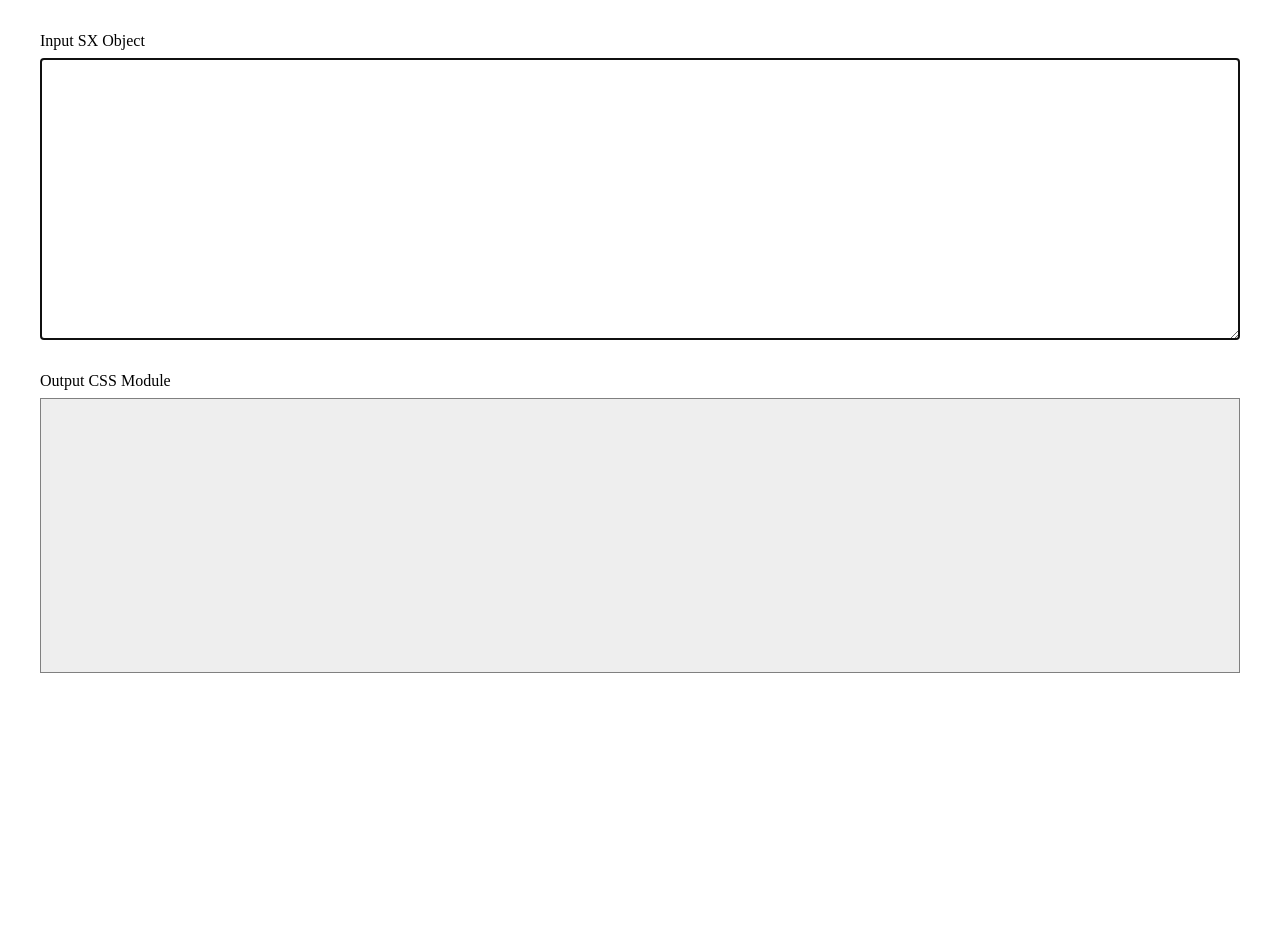
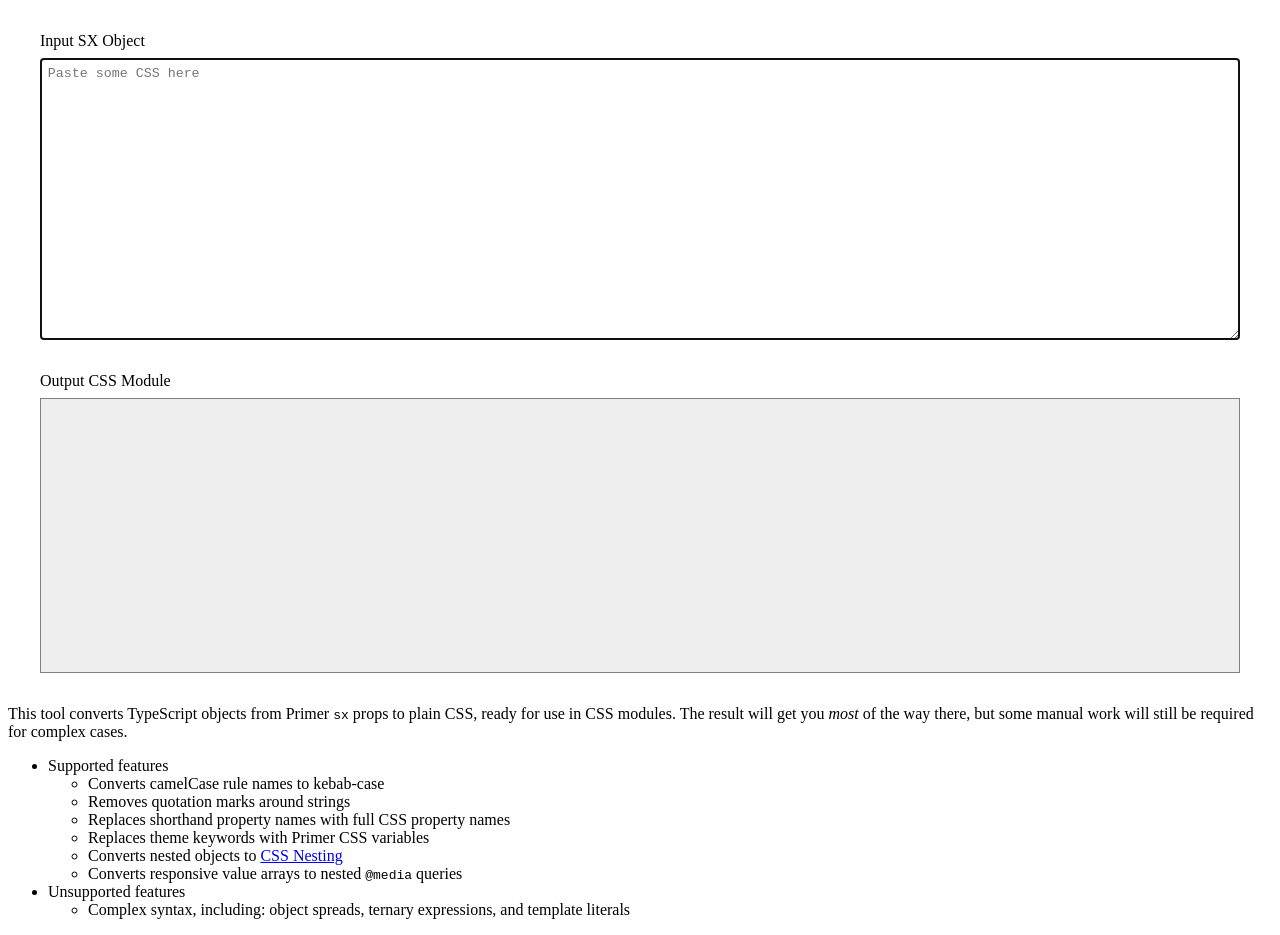
Before and after one commit to iansan5653/primer-sx-to-css-converter, a website built with webpack: page index.html in a window 1280 px wide. Before the commit the page ends 800 px from the top, so only its background shows below. Built offline with nearby package versions, Linux system fonts and the light colour scheme.

Commit message:
Add instructions

```diff
--- a/index.html
+++ b/index.html
@@ -14,13 +14,41 @@
 <body>
   <div class="formcontrol">
     <label for="input">Input SX Object</label>
-    <textarea id="input" autofocus></textarea>
+    <textarea id="input" aria-describedby="description" autofocus placeholder="Paste some CSS here"></textarea>
   </div>
 
   <div class="formcontrol">
     <label for="output">Output CSS Module</label>
     <output for="input" id="output"></output>
   </div>
+
+  <article id="description">
+    <p>This tool converts TypeScript objects from Primer <code>sx</code> props to plain CSS, ready for use in CSS
+      modules. The result will get you <em>most</em> of the way there, but some manual work will still be required for
+      complex cases.
+
+    <ul>
+      <li>Supported features
+
+        <ul>
+          <li>Converts camelCase rule names to kebab-case</li>
+          <li>Removes quotation marks around strings</li>
+          <li>Replaces shorthand property names with full CSS property names</li>
+          <li>Replaces theme keywords with Primer CSS variables</li>
+          <li>Converts nested objects to <a href="https://developer.mozilla.org/en-US/docs/Web/CSS/CSS_nesting">CSS
+              Nesting</a></li>
+          <li>Converts responsive value arrays to nested <code>@media</code> queries</li>
+        </ul>
+      </li>
+
+      <li>Unsupported features
+
+        <ul>
+          <li>Complex syntax, including: object spreads, ternary expressions, and template literals</li>
+        </ul>
+      </li>
+    </ul>
+  </article>
 </body>
 
 </html>
```
